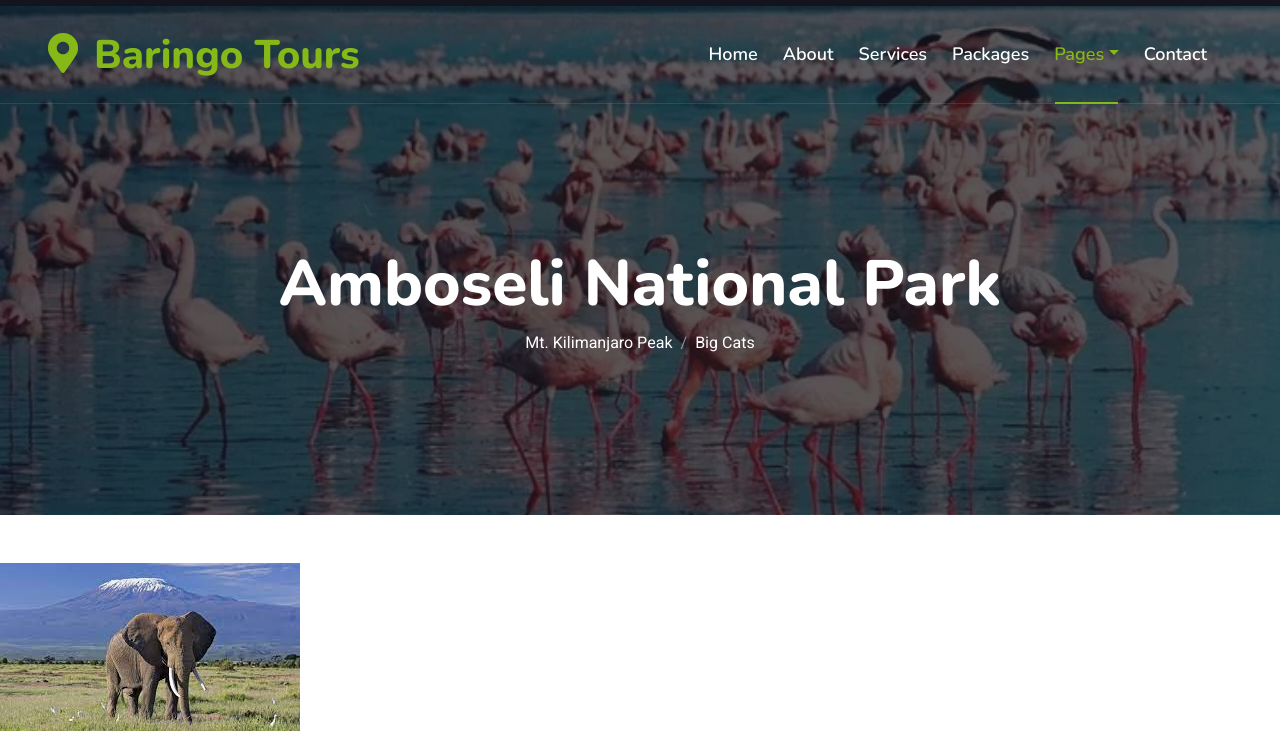
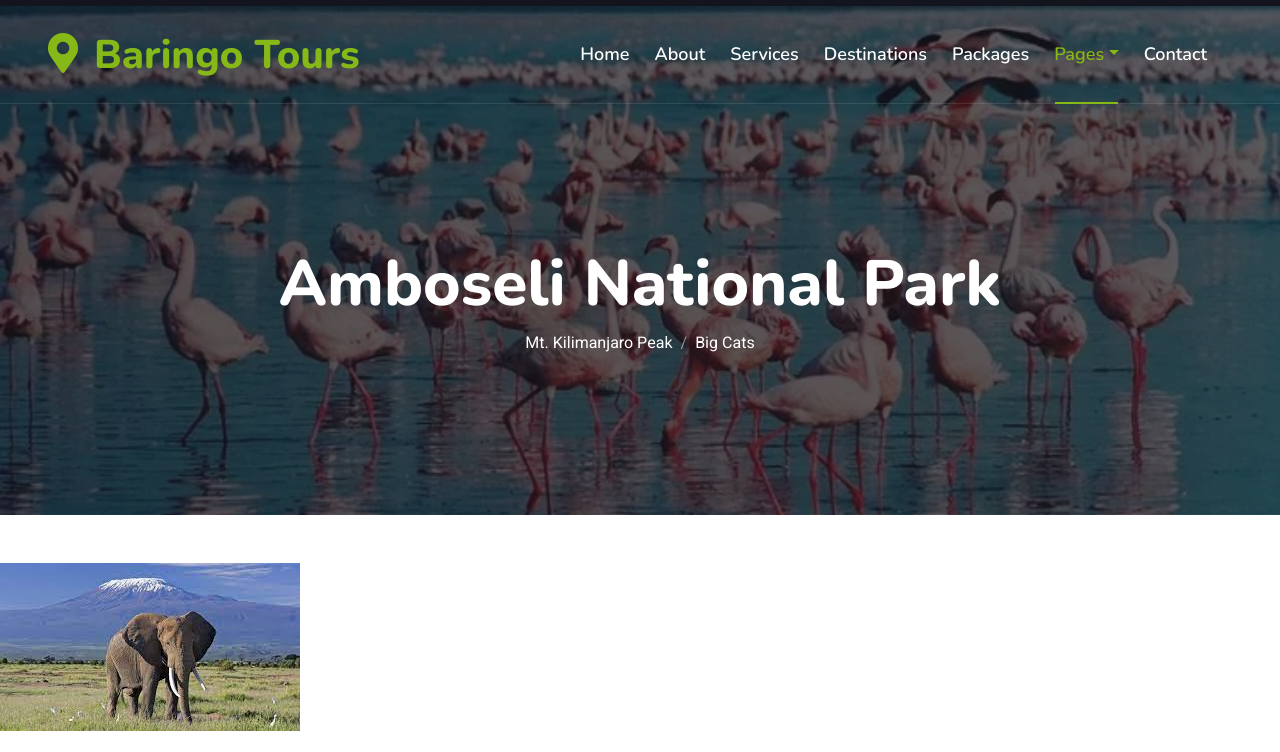
Before and after one commit to RashidJuma198/baringotours, a plain HTML site: page Amboseli.html in a window 1280 px wide. Shown: the part 39-791 px from the top of the page. Drawn offline with nearby package versions, Linux system fonts and the light colour scheme.

Commit message:
Update Amboseli.html

```diff
--- a/Amboseli.html
+++ b/Amboseli.html
@@ -79,6 +79,7 @@
                     <a href="index.html" class="nav-item nav-link">Home</a>
                     <a href="about.html" class="nav-item nav-link">About</a>
                     <a href="service.html" class="nav-item nav-link">Services</a>
+                    <a href="destination.html" class="nav-item nav-link">Destinations</a>
                     <a href="package.html" class="nav-item nav-link">Packages</a>
                     <div class="nav-item dropdown">
                         <a href="#" class="nav-link dropdown-toggle active" data-bs-toggle="dropdown">Pages</a>
```
